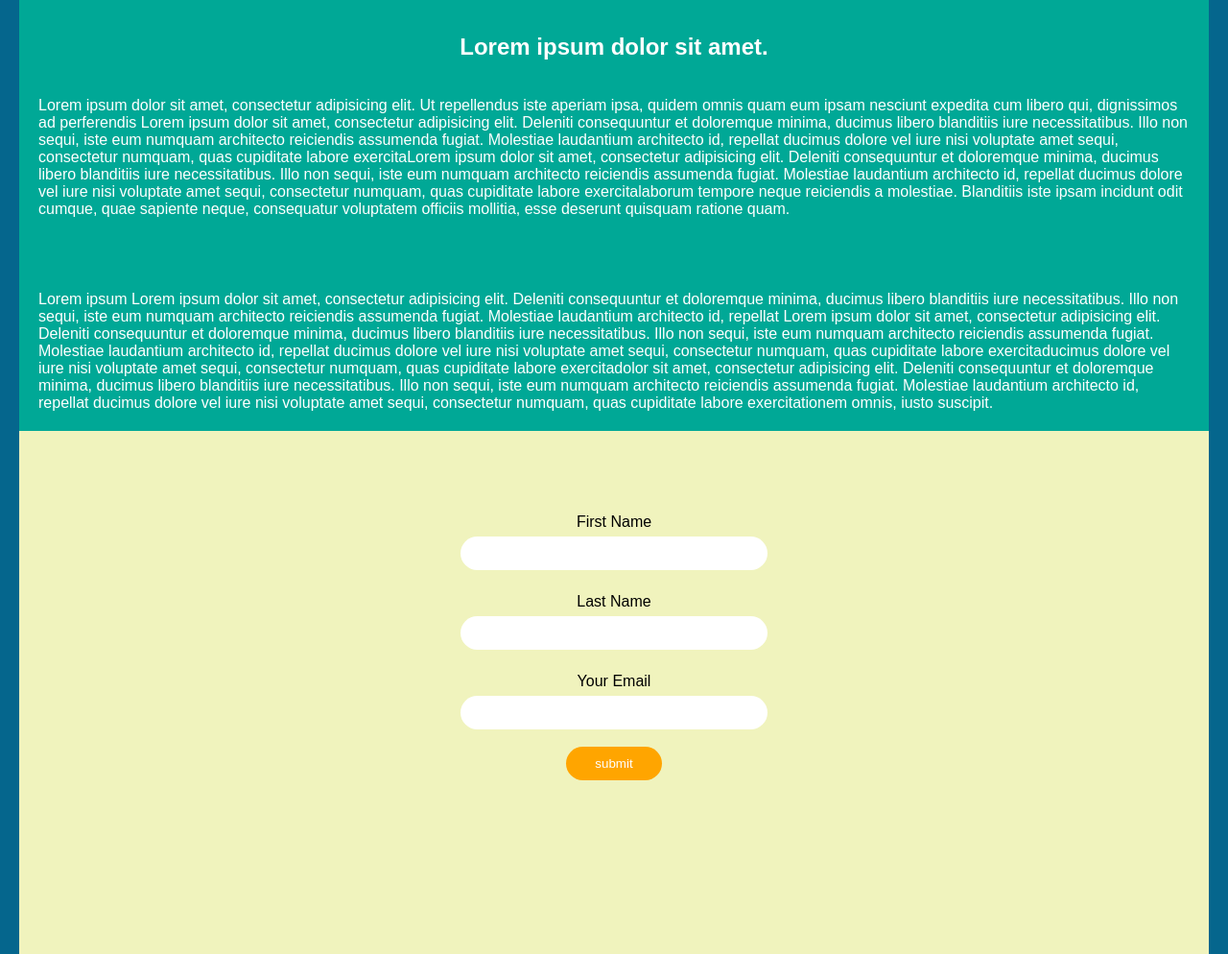
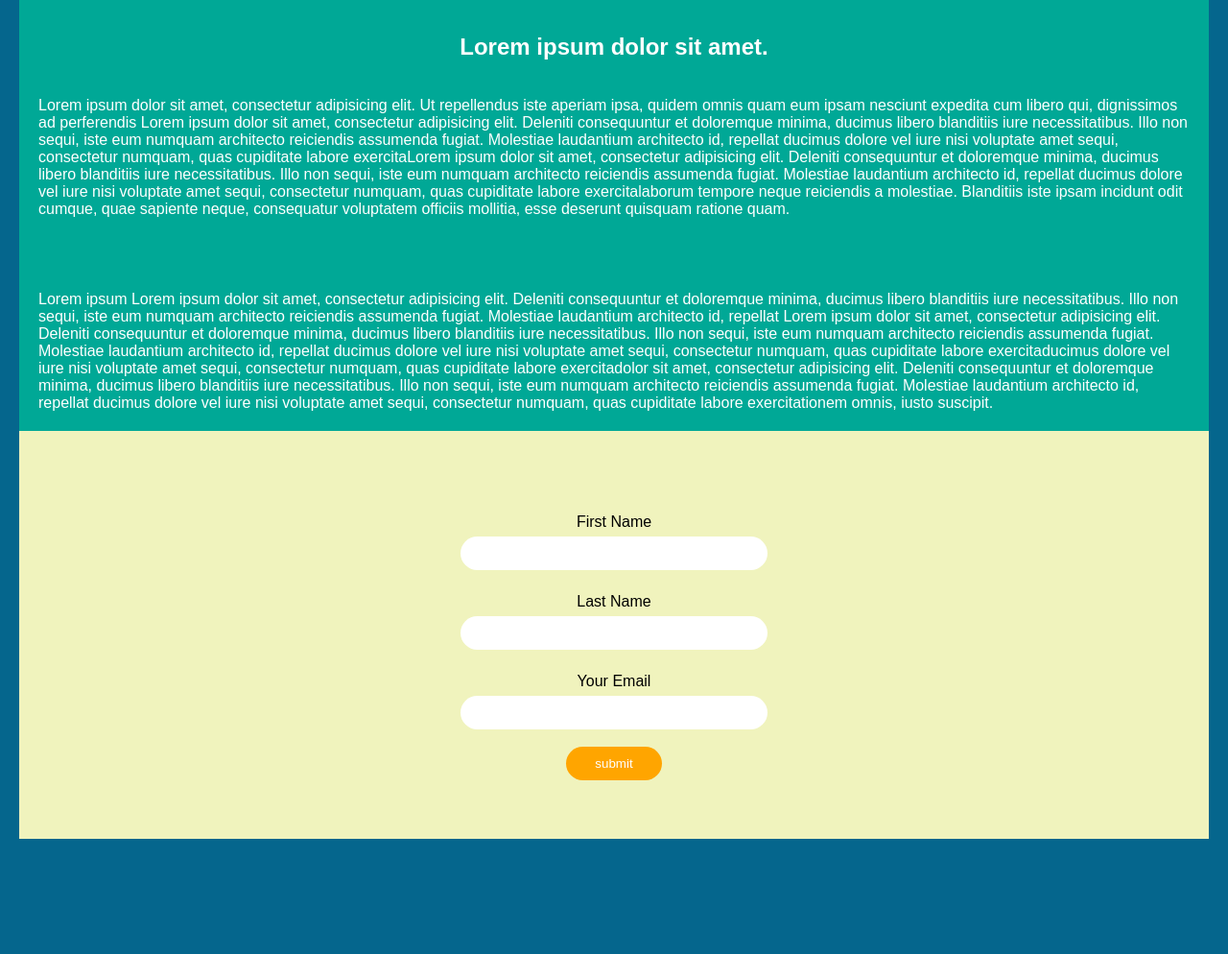
Before and after one commit to Wagdi86/alamri, a plain HTML site: page index.html in a window 1280 px wide. Shown: the part 60-1054 px from the top of the page at 96% size. After the commit the page ends 934 px from the top, so only its background shows below. Drawn offline with Linux system fonts and the light colour scheme; a web font is replaced by a local one.

Commit message:
Edite the footer

```diff
--- a/css/style.css
+++ b/css/style.css
@@ -14,7 +14,7 @@ body{
 }
 #container{
   max-width: 1240px;
-  height: 1000px;
+  height: 850px;
   margin:0 auto;
   background-color: #00A896;
   text-align: center;
@@ -35,7 +35,7 @@ h1,h2{
 #wrhitehier{
   background-color: #F0F3BD;
   padding:5px;
-  height: 460px;
+  height: 340px;
   padding-top: 80px
 
 }
```
